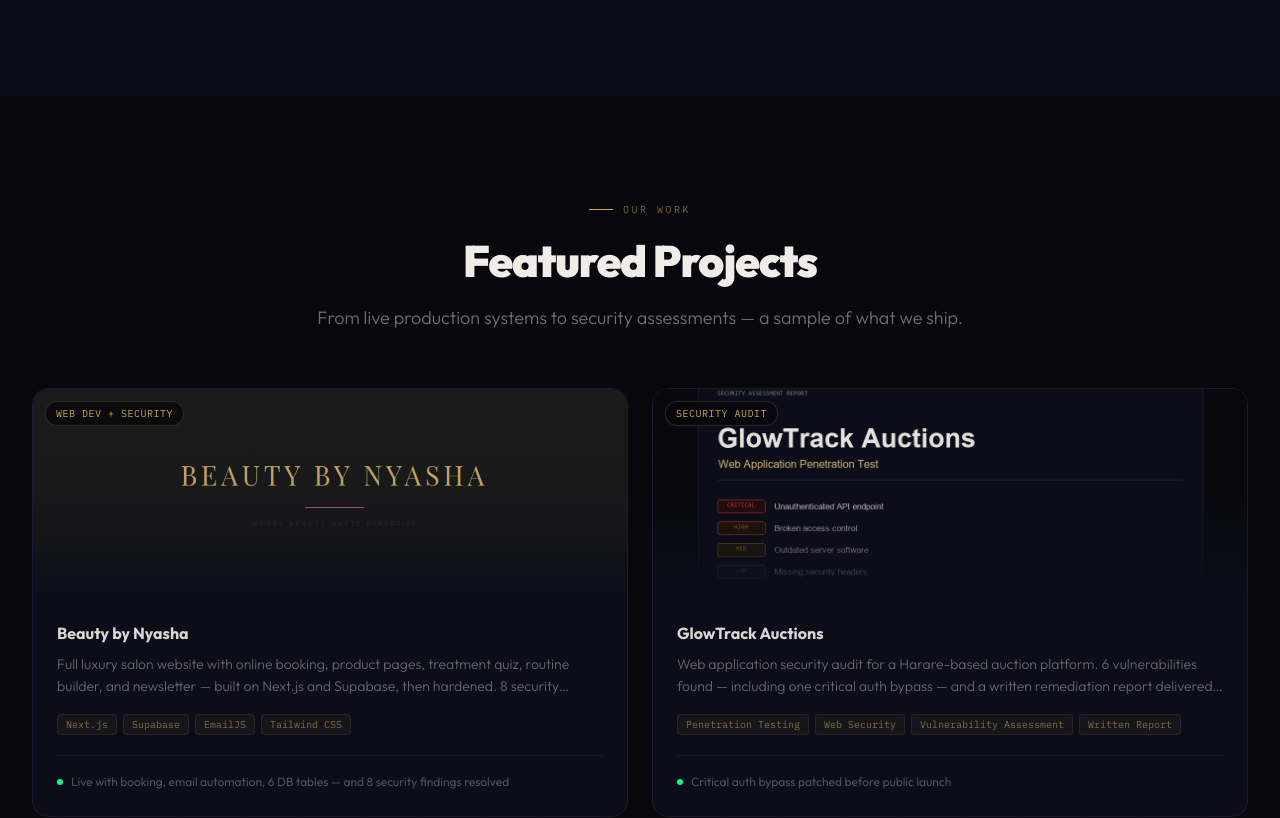
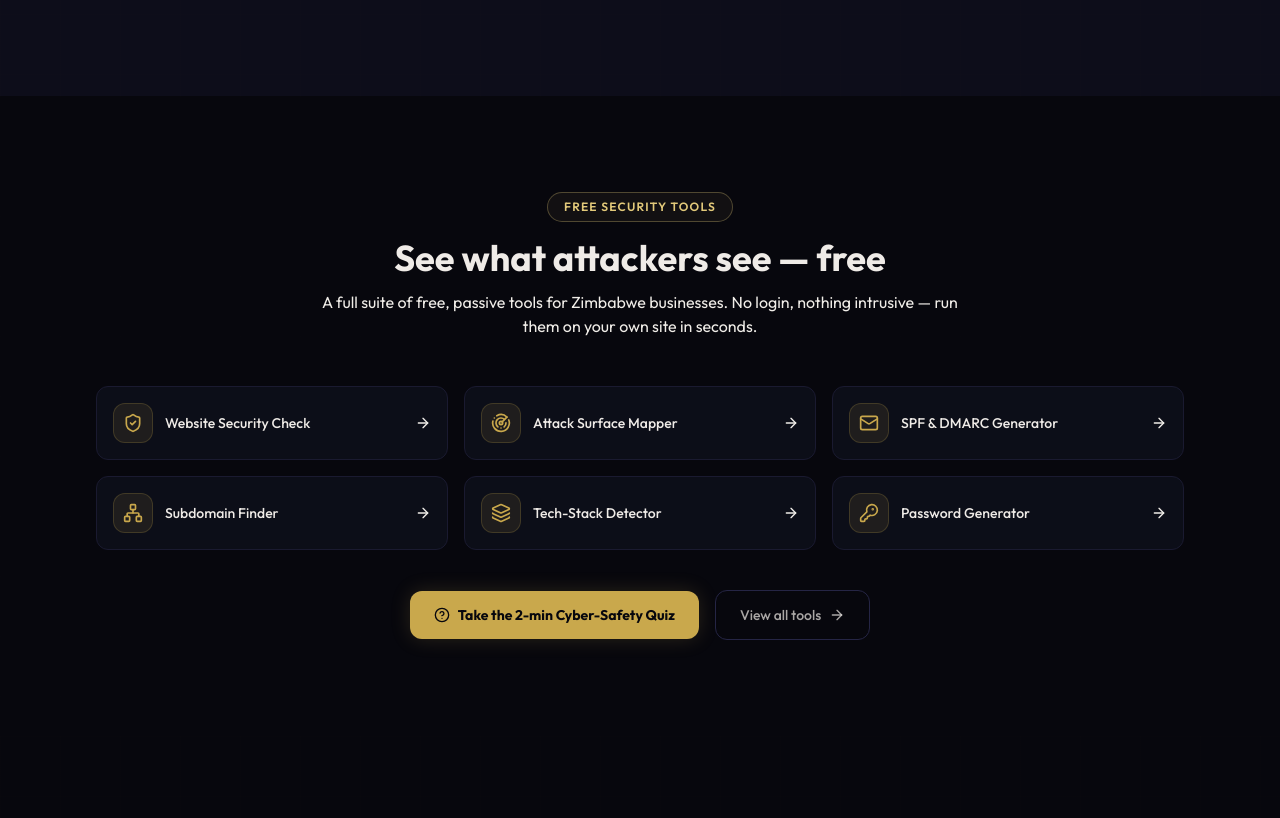
Before and after one commit to panache08/vanorikatechnologies, a Next.js app: page / in a window 1280 px wide. Shown: the part 3137-3955 px from the top of the page. Built offline with nearby package versions, Linux system fonts and the light colour scheme; no server answers.

Commit message:
feat: homepage free-tools showcase section + downloadable PDF report on security check

```diff
--- a/src/app/(pages)/tools/security-check/page.tsx
+++ b/src/app/(pages)/tools/security-check/page.tsx
@@ -2,7 +2,7 @@
 import Navbar from "@/components/layout/navbar";
 import Footer from "@/components/layout/footer";
 import { useState } from "react";
-import { ShieldCheck, ShieldAlert, Check, X, Loader2, Search, ArrowRight } from "lucide-react";
+import { ShieldCheck, ShieldAlert, Check, X, Loader2, Search, ArrowRight, Download } from "lucide-react";
 import { siteConfig } from "@/lib/data";
 
 type Check = { id: string; label: string; pass: boolean; detail: string };
@@ -76,7 +76,12 @@
           {error && <p className="text-red-400 text-sm mt-4">{error}</p>}
 
           {result && (
-            <div className="mt-10 bg-card border border-border rounded-3xl p-8">
+            <div id="print-report" className="mt-10 bg-card border border-border rounded-3xl p-8">
+              {/* Branded header — only appears in the printed / saved PDF */}
+              <div className="print-only mb-8 pb-6" style={{ borderBottom: "1px solid #C9A84C" }}>
+                <p style={{ color: "#C9A84C", fontWeight: 800, fontSize: "18px", letterSpacing: "0.08em" }}>VANORIKA TECHNOLOGIES</p>
+                <p style={{ color: "#9aa3b2", fontSize: "11px", marginTop: "2px" }}>Website Security Report · vanorikatechnologies.co.zw · {new Date().toLocaleDateString("en-GB")}</p>
+              </div>
               <div className="flex items-center justify-between mb-8 pb-8 border-b border-border">
                 <div>
                   <p className="text-muted-foreground text-xs uppercase tracking-widest mb-1">Results for</p>
@@ -110,10 +115,16 @@
                     software, and business logic.
                   </p>
                 </div>
-                <a href={siteConfig.whatsappUrl} target="_blank" rel="noopener noreferrer"
-                  className="inline-flex items-center gap-2 px-6 py-3 bg-gold text-[#07070D] font-bold rounded-xl hover:bg-gold-light transition-all text-sm uppercase tracking-wider">
-                  Want a full audit? Get yours free <ArrowRight className="w-4 h-4" />
-                </a>
+                <div className="flex flex-wrap items-center gap-3">
+                  <a href={siteConfig.whatsappUrl} target="_blank" rel="noopener noreferrer"
+                    className="inline-flex items-center gap-2 px-6 py-3 bg-gold text-[#07070D] font-bold rounded-xl hover:bg-gold-light transition-all text-sm uppercase tracking-wider">
+                    Want a full audit? Get yours free <ArrowRight className="w-4 h-4" />
+                  </a>
+                  <button onClick={() => window.print()} type="button"
+                    className="no-print inline-flex items-center gap-2 px-5 py-3 border border-gold/30 text-gold rounded-xl hover:bg-gold/10 transition-all text-sm font-semibold">
+                    <Download className="w-4 h-4" /> Download report
+                  </button>
+                </div>
               </div>
             </div>
           )}
--- a/src/app/globals.css
+++ b/src/app/globals.css
@@ -218,3 +218,18 @@
 @media (prefers-reduced-motion: reduce) {
   *, *::before, *::after { animation-duration: 0.01ms !important; transition-duration: 0.01ms !important; }
 }
+
+/* Print-to-PDF report card (isolate #print-report, keep brand colours) */
+.print-only { display: none; }
+@media print {
+  body { background: #07070D !important; }
+  body * { visibility: hidden; }
+  #print-report, #print-report * { visibility: visible; }
+  #print-report {
+    position: absolute; left: 0; top: 0; width: 100%; margin: 0; border-radius: 0;
+    -webkit-print-color-adjust: exact; print-color-adjust: exact;
+  }
+  .no-print { display: none !important; }
+  .print-only { display: block !important; }
+  @page { margin: 12mm; }
+}
--- a/src/app/page.tsx
+++ b/src/app/page.tsx
@@ -5,6 +5,7 @@
 import StatsSection from "@/components/sections/stats-section";
 import WhyChooseUs from "@/components/sections/why-choose-us";
 import PortfolioPreview from "@/components/sections/portfolio-preview";
+import FreeToolsSection from "@/components/sections/free-tools-section";
 import ZenvoraHighlight from "@/components/sections/zenvora-highlight";
 import ProcessSection from "@/components/sections/process-section";
 import Testimonials from "@/components/sections/testimonials";
@@ -25,6 +26,7 @@
       <ServicesOverview />
       <StatsSection />
       <WhyChooseUs />
+      <FreeToolsSection />
       <PortfolioPreview />
       <ZenvoraHighlight />
       <ProcessSection />
--- /dev/null
+++ b/src/components/sections/free-tools-section.tsx
@@ -0,0 +1,60 @@
+"use client";
+import { motion } from "framer-motion";
+import Link from "next/link";
+import { ShieldCheck, Radar, Mail, KeyRound, Layers, Network, ArrowRight, HelpCircle } from "lucide-react";
+
+const featured = [
+  { icon: ShieldCheck, title: "Website Security Check", href: "/tools/security-check" },
+  { icon: Radar, title: "Attack Surface Mapper", href: "/tools/attack-surface" },
+  { icon: Mail, title: "SPF & DMARC Generator", href: "/tools/spf-dmarc-generator" },
+  { icon: Network, title: "Subdomain Finder", href: "/tools/subdomains" },
+  { icon: Layers, title: "Tech-Stack Detector", href: "/tools/tech-stack" },
+  { icon: KeyRound, title: "Password Generator", href: "/tools/password-generator" },
+];
+
+export default function FreeToolsSection() {
+  return (
+    <section className="relative py-24 bg-background overflow-hidden">
+      <div className="absolute inset-0 bg-grid opacity-10 pointer-events-none" />
+      <div className="relative max-w-6xl mx-auto px-4 sm:px-6 lg:px-8">
+        <div className="text-center mb-12">
+          <span className="inline-block px-4 py-1.5 text-xs font-semibold tracking-widest text-cyan border border-cyan/30 rounded-full bg-cyan/5 mb-4">FREE SECURITY TOOLS</span>
+          <h2 className="font-display text-3xl md:text-4xl font-bold text-foreground">See what attackers see — free</h2>
+          <p className="text-muted-foreground mt-3 max-w-2xl mx-auto">
+            A full suite of free, passive tools for Zimbabwe businesses. No login, nothing intrusive — run them on your own site in seconds.
+          </p>
+        </div>
+
+        <div className="grid grid-cols-2 md:grid-cols-3 gap-4">
+          {featured.map((t, i) => (
+            <motion.div key={t.href}
+              initial={{ opacity: 0, y: 20 }}
+              whileInView={{ opacity: 1, y: 0 }}
+              viewport={{ once: true, margin: "-40px" }}
+              transition={{ duration: 0.4, delay: i * 0.06 }}>
+              <Link href={t.href}
+                className="group flex items-center gap-3 bg-card border border-border rounded-xl p-4 hover:border-gold/40 hover:-translate-y-0.5 transition-all h-full">
+                <div className="w-10 h-10 rounded-lg bg-gold/10 border border-gold/20 flex items-center justify-center shrink-0">
+                  <t.icon className="w-5 h-5 text-gold" />
+                </div>
+                <span className="text-foreground text-sm font-medium flex-1 group-hover:text-gold transition-colors">{t.title}</span>
+                <ArrowRight className="w-4 h-4 text-muted-foreground group-hover:text-gold group-hover:translate-x-0.5 transition-all shrink-0" />
+              </Link>
+            </motion.div>
+          ))}
+        </div>
+
+        <div className="mt-10 flex flex-col sm:flex-row items-center justify-center gap-4">
+          <Link href="/tools/security-quiz"
+            className="inline-flex items-center gap-2 px-6 py-3.5 bg-gold text-[#07070D] font-bold rounded-xl hover:bg-gold-light transition-all gold-glow-sm text-sm">
+            <HelpCircle className="w-4 h-4" /> Take the 2-min Cyber-Safety Quiz
+          </Link>
+          <Link href="/tools"
+            className="inline-flex items-center gap-2 px-6 py-3.5 border border-border2 text-foreground/70 hover:text-foreground hover:border-gold/30 rounded-xl transition-all text-sm font-medium">
+            View all tools <ArrowRight className="w-4 h-4" />
+          </Link>
+        </div>
+      </div>
+    </section>
+  );
+}
```
